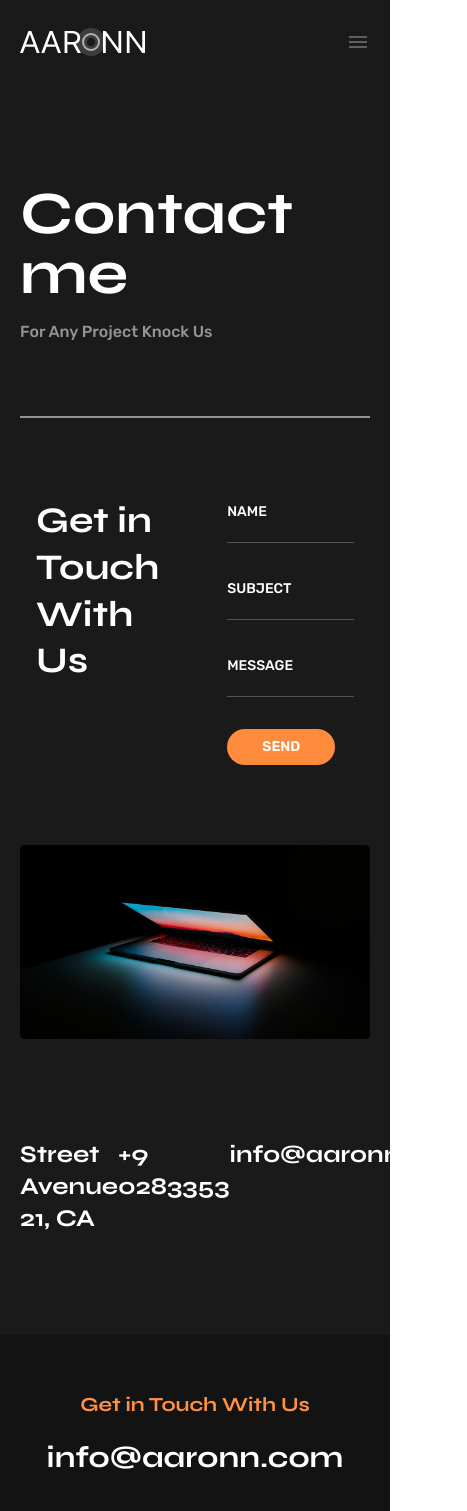
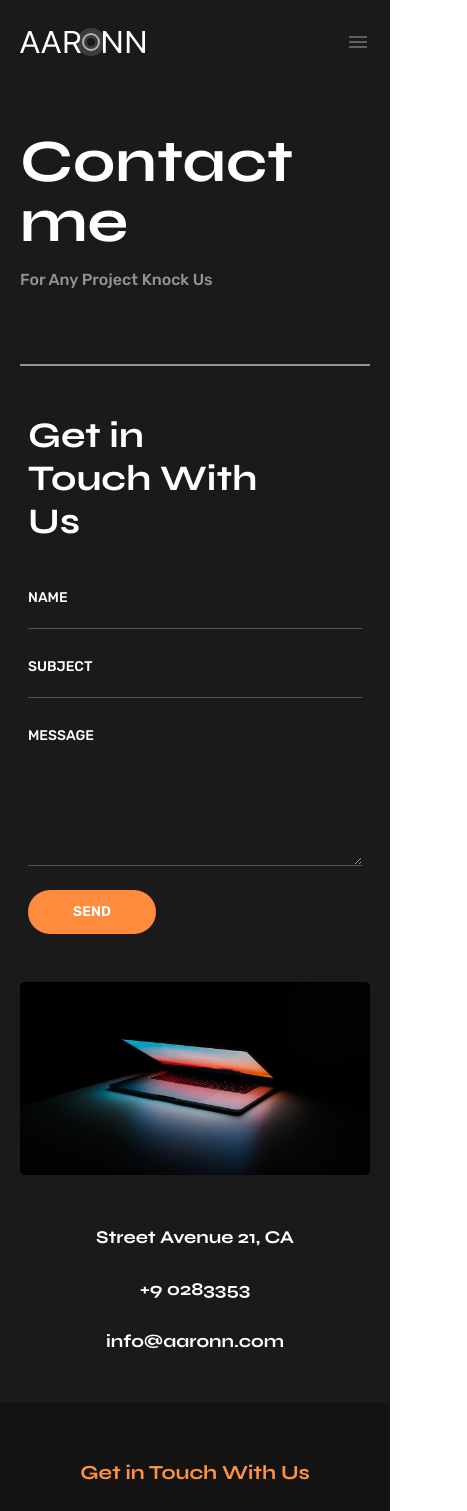
Before and after one commit to cxmelloo/aaronn, a React (Vite) app: page /contact in a window 390 px wide. Shown: the top 1511 px of the page, 467 px wide, since content can reach past the window. Built offline with nearby package versions, Linux system fonts and the light colour scheme.

Commit message:
Contact page responsive done

```diff
--- a/src/pages/Contact.jsx
+++ b/src/pages/Contact.jsx
@@ -1,35 +1,43 @@
 import PageHero from "../components/PageHero";
-import Img from '../assets/Contact Pic.png'
+import Img from '../assets/Contact Pic.png';
+
 function Contact() {
   return (
-    <>
-    <section className="bg-[#1A1A1A] py-25">
+    <section className="bg-[#1A1A1A] py-12 sm:py-16 lg:py-25">
       <div className="c-container">
+
         <PageHero title='Contact me' desc='For Any Project Knock Us'/>
 
-        <div className="flex justify-between items-start gap-16 my-20 px-4 md:px-0">
-          <h1 className="w-[40%] shrink-0 font-bold font-syne text-white text-4xl md:text-6xl leading-[1.3]">Get in <br />Touch With <br />Us</h1>
+        <div className="flex flex-col lg:flex-row justify-between items-start gap-10 lg:gap-16 my-12 sm:my-16 lg:my-20 px-2 md:px-0">
 
-          <form className="flex w-[50%] flex-col gap-8">
-            <input className="c-inp" type="text" required placeholder="NAME"/>
-            <input className="c-inp" type="text" required placeholder="SUBJECT"/>
-            <input className="c-inp" type="text" required placeholder="MESSAGE"/>
+          <h1 className="w-full lg:w-[40%] shrink-0 font-bold font-syne text-white text-4xl sm:text-5xl lg:text-6xl leading-[1.2]"> Get in <br /> Touch With <br /> Us </h1>
 
-            <button type="submit" className="w-27 h-9 rounded-full bg-[#ff8b3d] text-white font-semibold text-sm hover:bg-[#ff7925] transition-colors cursor-pointer">SEND</button>
+          <form className="flex w-full lg:w-[50%] flex-col gap-6 sm:gap-8">
+            <input className="c-inp w-full" type="text" required  placeholder="NAME" />
+            <input className="c-inp w-full" type="text" required placeholder="SUBJECT"/>
+            <textarea className="c-inp w-full min-h-36 resize-y" required placeholder="MESSAGE"/>
+            <button type="submit" className="w-32 h-11 rounded-full bg-[#ff8b3d] text-white font-semibold text-sm hover:bg-[#ff7925] transition-colors cursor-pointer" >SEND</button>
           </form>
-          </div>
 
-        <img src={Img} alt="image"/>
+        </div>
 
-        <div className="mt-25 flex justify-between max-w-4xl mx-auto">
-          <p className="font-bold font-syne text-2xl text-white">Street Avenue 21, CA</p>
-          <p className="font-bold font-syne text-2xl text-white">+9 0283353</p>
-          <p className="font-bold font-syne text-2xl text-white">info@aaronn.com</p>
+        <div className="w-full overflow-hidden">
+          <img src={Img} alt="Contact" className="w-full h-auto object-cover"/>
         </div>
+
+        <div className="mt-12 sm:mt-16 lg:mt-25 flex flex-col sm:flex-row sm:flex-wrap lg:flex-nowrap justify-between items-center gap-6 lg:gap-8 max-w-4xl mx-auto text-center">
+
+          <p className="font-bold font-syne text-lg sm:text-xl lg:text-2xl text-white">Street Avenue 21, CA</p>
+          <a href="tel:+90283353" className="font-bold font-syne text-lg sm:text-xl lg:text-2xl text-white hover:text-[#FF9142] transition-colors">+9 0283353
+          </a>
+
+          <a href="mailto:info@aaronn.com" className="font-bold font-syne text-lg sm:text-xl lg:text-2xl text-white hover:text-[#FF9142] transition-colors break-all" > info@aaronn.com</a>
+
+        </div>
+
       </div>
     </section>
-    </>
   )
 }
 
-export default Contact
+export default Contact;
--- a/src/pages/Info.jsx
+++ b/src/pages/Info.jsx
@@ -7,7 +7,7 @@ function Info() {
       <div className="c-container flex flex-col-reverse lg:flex-row items-center justify-between gap-10 lg:gap-16">
 
         <div className='w-full max-w-2xl text-center lg:text-left'>
-          <h2 className='text-4xl text-5xl sm:text-6xl md:text-7xl font-syne font-bold text-white mb-6 leading-[110%]'>
+          <h2 className='text-5xl sm:text-6xl md:text-7xl font-syne font-bold text-white mb-6 leading-[110%]'>
             Let’s get know <br className='hidden sm:block' /> about me closer</h2>
 
           <p className='text-[#A8A8A8] text-base sm:text-lg font-rubik leading-[154%] mb-8 lg:mb-12'>
```
